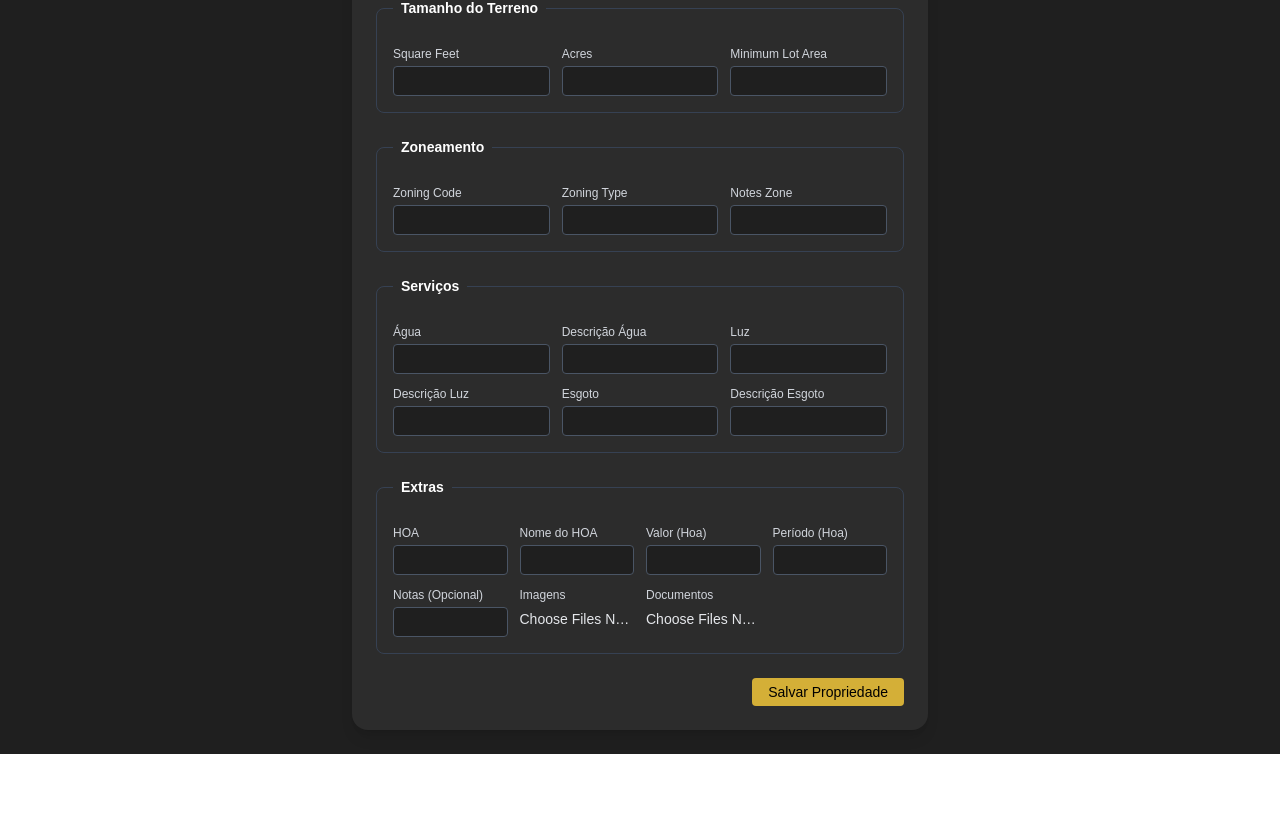
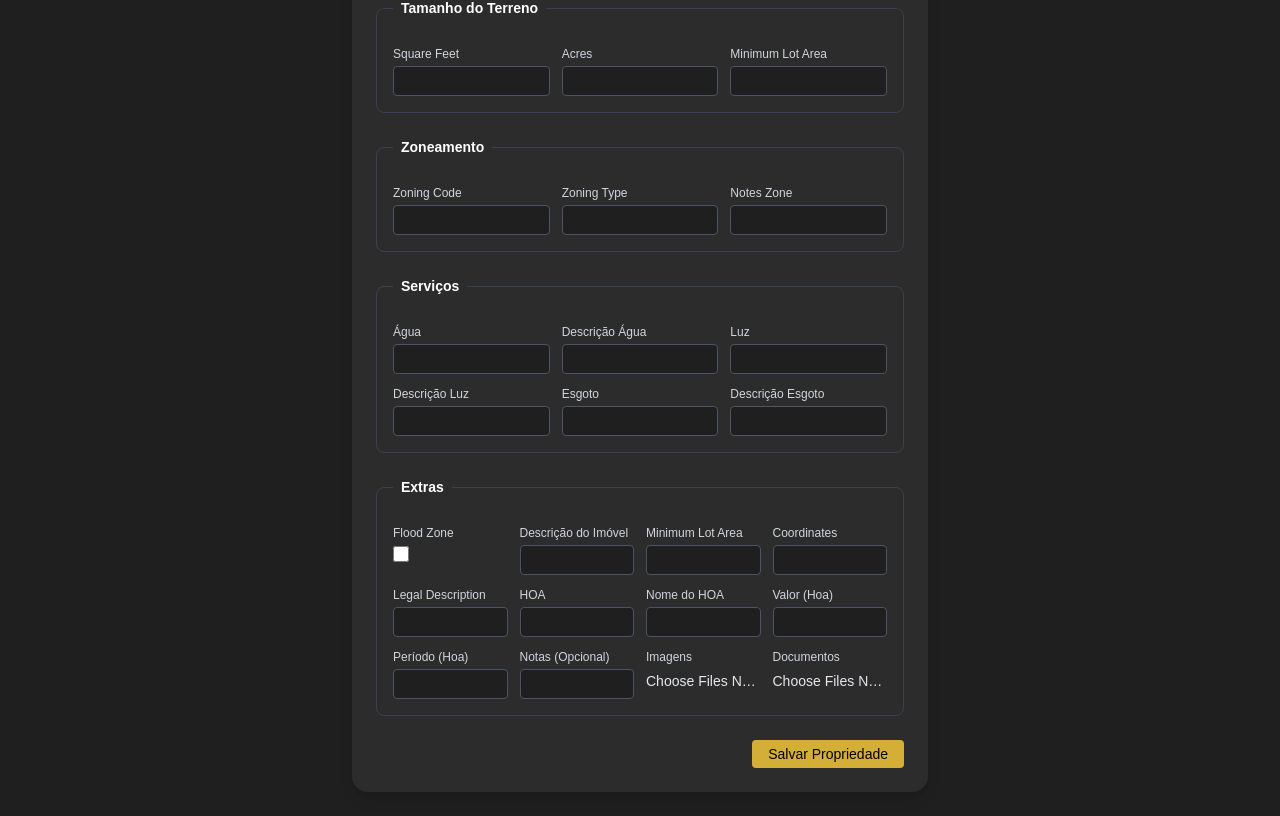
Before and after one commit to luanalabrego/my-gt-lands-app, a Next.js app: page /propriedades/new in a window 1280 px wide. Shown: the part 400-1216 px from the top of the page. Before the commit the page ends 1154 px from the top, so only its background shows below. Built offline with nearby package versions, Linux system fonts and the light colour scheme.

Commit message:
Usar variáveis de ambiente para Google Sheets

```diff
--- a/src/app/propriedades/new/page.tsx
+++ b/src/app/propriedades/new/page.tsx
@@ -5,70 +5,91 @@ import 'react-datepicker/dist/react-datepicker.css'
 import { useTranslation } from '@/hooks/useTranslation'
 import { useState } from 'react'
 
+// Rótulos das colunas
 const FIELDS = {
-  purchaseDate: 'Data da Compra',
-  propertyNumber: 'Número Propriedade',
-  description: 'Descrição',
-  parcel: 'Parcel',
-  address: 'Endereço',
-  county: 'Condado',
-  state: 'Estado',
-  squareFeet: 'Square Feet',
-  acres: 'Acres',
-  zoningCode: 'Zoning Code',
-  zoningType: 'Zoning Type',
-  lotMeasurements: 'Medidas do Lote',
-  propertyTax: 'Property Tax',
-  water: 'Água',
-  waterDesc: 'Descrição Água',
-  electricity: 'Luz',
-  electricityDesc: 'Descrição Luz',
-  sewer: 'Esgoto',
-  sewerDesc: 'Descrição Esgoto',
-  floodZone: 'Flood Zone',
-  propertyDesc: 'Descrição do Imóvel',
-  notesZone: 'Notes Zone',
-  minimumLotArea: 'Minimum Lot Area',
-  coordinates: 'Coordinates',
-  legalDesc: 'Legal Description',
-  hoa: 'HOA',
-  hoaName: 'Nome do HOA',
-  hoaValue: 'Valor (Hoa)',
-  hoaPeriod: 'Período (Hoa)',
-  optionalNotes: 'Notas (Opcional)',
-  // Para uploads, enviaremos nomes dos arquivos (ou vazios)
-  images: 'Imagens',
-  documents: 'Documentos',
-}
+  purchaseDate:     'Data da Compra',
+  propertyNumber:   'Número Propriedade',
+  description:      'Descrição',
+  parcel:           'Parcel',
+  address:          'Endereço',
+  county:           'Condado',
+  state:            'Estado',
+  squareFeet:       'Square Feet',
+  acres:            'Acres',
+  zoningCode:       'Zoning Code',
+  zoningType:       'Zoning Type',
+  lotMeasurements:  'Medidas do Lote',
+  propertyTax:      'Property Tax',
+  water:            'Água',
+  waterDesc:        'Descrição Água',
+  electricity:      'Luz',
+  electricityDesc:  'Descrição Luz',
+  sewer:            'Esgoto',
+  sewerDesc:        'Descrição Esgoto',
+  floodZone:        'Flood Zone',
+  propertyDesc:     'Descrição do Imóvel',
+  notesZone:        'Notes Zone',
+  minimumLotArea:   'Minimum Lot Area',
+  coordinates:      'Coordinates',
+  legalDesc:        'Legal Description',
+  hoa:              'HOA',
+  hoaName:          'Nome do HOA',
+  hoaValue:         'Valor (Hoa)',
+  hoaPeriod:        'Período (Hoa)',
+  optionalNotes:    'Notas (Opcional)',
+  images:           'Imagens',
+  documents:        'Documentos',
+} as const
+
+// Tipo das chaves de campo
+type FieldKey = keyof typeof FIELDS
 
 export default function CadastrarPropriedade() {
   const { t } = useTranslation()
-  const [values, setValues] = useState(
-    Object.fromEntries(Object.keys(FIELDS).map(k => [k, '']))
-  )
+
+  // Estado para todos os campos textuais
+  const [values, setValues] = useState<Record<FieldKey,string>>(() => {
+    const obj = {} as Record<FieldKey,string>
+    (Object.keys(FIELDS) as FieldKey[]).forEach(k => { obj[k] = '' })
+    return obj
+  })
+
+  // Estado apenas para o DatePicker
   const [purchaseDateObj, setPurchaseDateObj] = useState<Date | null>(null)
 
-  const handleChange = (key: string, v: string) =>
+  // Atualiza valor de um campo
+  const handleChange = (key: FieldKey, v: string) =>
     setValues(prev => ({ ...prev, [key]: v }))
 
+  // Envio do formulário
   const handleSubmit = async (e: React.FormEvent) => {
     e.preventDefault()
-    // já gravou em values via handleChange e DatePicker
+    const payload = {
+      ...values,
+      purchaseDate: purchaseDateObj ? purchaseDateObj.toISOString().slice(0, 10) : ''
+    }
     const resp = await fetch('/api/propriedades/create', {
       method: 'POST',
       headers: { 'Content-Type': 'application/json' },
-      body: JSON.stringify(values),
+      body: JSON.stringify(payload),
     })
     const body = await resp.json()
     if (!body.ok) {
       alert('Erro ao salvar: ' + (body.error || resp.statusText))
     } else {
       alert('Propriedade salva com sucesso!')
-      // opcional: resetar form
-      setValues(Object.fromEntries(Object.keys(FIELDS).map(k => [k, ''])))
+      // Reset completo
+      setValues(prev => {
+        const obj = {} as Record<FieldKey,string>
+        (Object.keys(FIELDS) as FieldKey[]).forEach(k => { obj[k] = '' })
+        return obj
+      })
       setPurchaseDateObj(null)
     }
   }
+
+  // Lista tipada das chaves
+  const fieldKeys = Object.keys(FIELDS) as FieldKey[]
 
   return (
     <form
@@ -87,7 +108,7 @@ export default function CadastrarPropriedade() {
               selected={purchaseDateObj}
               onChange={d => {
                 setPurchaseDateObj(d)
-                handleChange('purchaseDate', d ? d.toISOString().slice(0, 10) : '')
+                // não armazenamos aqui em values, fazemos no handleSubmit
               }}
               dateFormat="yyyy-MM-dd"
               placeholderText="yyyy-MM-dd"
@@ -112,7 +133,7 @@ export default function CadastrarPropriedade() {
       <fieldset className="border border-gray-700 rounded-lg p-4 space-y-3">
         <legend className="px-2 text-sm font-semibold">{t('Localização')}</legend>
         <div className="grid grid-cols-1 sm:grid-cols-2 lg:grid-cols-4 gap-3">
-          {['parcel','address','county','state'].map(key => (
+          {(['parcel','address','county','state'] as FieldKey[]).map(key => (
             <div key={key}>
               <label className="block text-xs font-medium mb-1 text-gray-300">
                 {t(FIELDS[key])}
@@ -132,7 +153,7 @@ export default function CadastrarPropriedade() {
       <fieldset className="border border-gray-700 rounded-lg p-4 space-y-3">
         <legend className="px-2 text-sm font-semibold">{t('Tamanho do Terreno')}</legend>
         <div className="grid grid-cols-1 sm:grid-cols-3 gap-3">
-          {['squareFeet','acres','minimumLotArea'].map(key => (
+          {(['squareFeet','acres','minimumLotArea'] as FieldKey[]).map(key => (
             <div key={key}>
               <label className="block text-xs font-medium mb-1 text-gray-300">
                 {t(FIELDS[key])}
@@ -152,7 +173,7 @@ export default function CadastrarPropriedade() {
       <fieldset className="border border-gray-700 rounded-lg p-4 space-y-3">
         <legend className="px-2 text-sm font-semibold">{t('Zoneamento')}</legend>
         <div className="grid grid-cols-1 sm:grid-cols-3 gap-3">
-          {['zoningCode','zoningType','notesZone'].map(key => (
+          {(['zoningCode','zoningType','notesZone'] as FieldKey[]).map(key => (
             <div key={key}>
               <label className="block text-xs font-medium mb-1 text-gray-300">
                 {t(FIELDS[key])}
@@ -172,7 +193,7 @@ export default function CadastrarPropriedade() {
       <fieldset className="border border-gray-700 rounded-lg p-4 space-y-3">
         <legend className="px-2 text-sm font-semibold">{t('Serviços')}</legend>
         <div className="grid grid-cols-1 sm:grid-cols-3 gap-3">
-          {['water','waterDesc','electricity','electricityDesc','sewer','sewerDesc'].map(key => (
+          {(['water','waterDesc','electricity','electricityDesc','sewer','sewerDesc'] as FieldKey[]).map(key => (
             <div key={key}>
               <label className="block text-xs font-medium mb-1 text-gray-300">
                 {t(FIELDS[key])}
@@ -192,13 +213,24 @@ export default function CadastrarPropriedade() {
       <fieldset className="border border-gray-700 rounded-lg p-4 space-y-3">
         <legend className="px-2 text-sm font-semibold">{t('Extras')}</legend>
         <div className="grid grid-cols-1 sm:grid-cols-2 lg:grid-cols-4 gap-3">
-          {['hoa','hoaName','hoaValue','hoaPeriod','optionalNotes','images','documents'].map(key => (
+          {(['floodZone','propertyDesc','minimumLotArea','coordinates','legalDesc','hoa','hoaName','hoaValue','hoaPeriod','optionalNotes','images','documents'] as FieldKey[]).map(key => (
             <div key={key}>
               <label className="block text-xs font-medium mb-1 text-gray-300">
                 {t(FIELDS[key])}
               </label>
               {key === 'images' || key === 'documents' ? (
-                <input type="file" multiple className="w-full text-sm text-gray-200" />
+                <input
+                  type="file"
+                  multiple
+                  className="w-full text-sm text-gray-200"
+                />
+              ) : key === 'floodZone' ? (
+                <input
+                  type="checkbox"
+                  checked={values.floodZone === 'true'}
+                  onChange={e => handleChange('floodZone', e.target.checked.toString())}
+                  className="h-4 w-4 text-[#D4AF37] bg-[#1F1F1F] border-gray-600 rounded"
+                />
               ) : (
                 <input
                   type="text"
```
